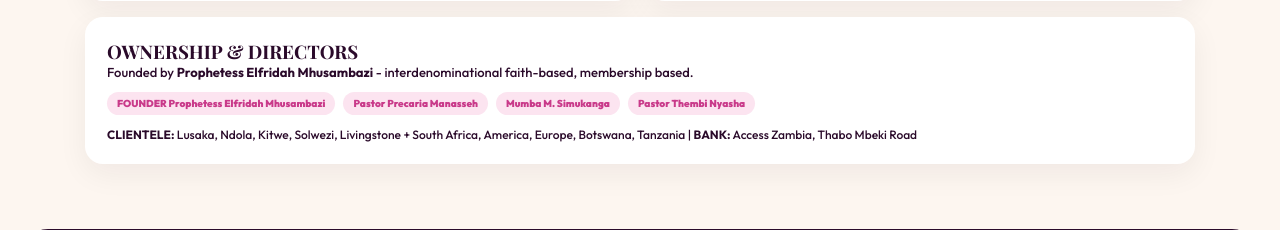
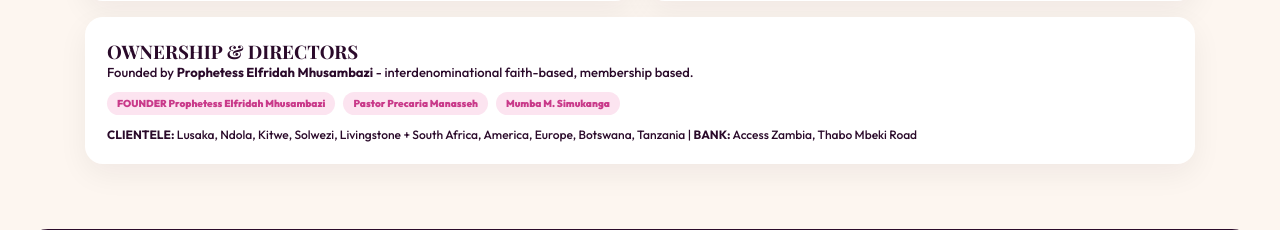
Before and after one commit to kachingaalonzo-svg/woi-website, a Flask app: page / in a window 1280 px wide. Shown: the part 1366-1596 px from the top of the page. Run offline with Flask 3, Linux system fonts and the light colour scheme.

Commit message:
Update index.html

```diff
--- a/templates/index.html
+++ b/templates/index.html
@@ -65,7 +65,7 @@ input,select{width:100%;padding:11px;border-radius:10px;border:1px solid #ddd;ma
 <div class="section"><div class="official" data-aos="fade-up"><b>ORGANISATION PROFILE - OFFICIAL</b><br><br>Women of Influence International is Zambian registered under PACRA Registration Number 51848. Para Church Organization affiliated to Barak Ministries (mother body covering).<br><br>Founded 1997, reaching women, widows and orphans through word of God and empowerment trainings. Over 10,000 women Zambia + 500 in America, Europe, South Africa, Botswana, Tanzania. Goal: 100,000 in next 10 years.</div>
 <div class="grid" style="margin-top:16px"><div class="card" data-aos="fade-right"><h3>VISION</h3><p style="font-size:13.5px;margin-top:8px;line-height:1.6">To influence and empower women, widows and orphans in various aspects of life through skills training; and to help realize and bring out potential in every person according to their developmental need.</p></div><div class="card" data-aos="fade-left"><h3>MISSION</h3><ul style="font-size:13px;margin-top:8px;line-height:1.6"><li>Raise Women to place of Influence in Life, Family, Community, Work, Society</li><li>Ministry of Word through Conferences, Seminars, Books and Tapes</li><li>Network Pastors and Pastors Wives Conference</li><li>Health Facilities, Education for Orphans, HIV/AIDS Counseling, Empowering Widows</li></ul></div></div>
 <div class="grid"><div class="card" data-aos="fade-up"><h3>OBJECTIVES</h3><ul style="font-size:13px"><li>Preach word, train prayer warriors</li><li>Counselling & support HIV/AIDS & oppressed</li><li>Raise orphans education to university</li><li>Raise widows, pastors wives with skills & business</li><li>Help disadvantaged identify callings</li></ul></div><div class="card" data-aos="fade-up"><h3>ACTIVITIES</h3><ul style="font-size:13px"><li>Gospel - darkness to light Col 1:12-14</li><li>Teach prayer - Esther 4:8, Hosea 4:6</li><li>Talent & creativity for business</li><li>Mobilize orphans to school + skills</li><li>Widows empowerment trainings</li><li>Education for less privileged</li><li>Counselling HIV/AIDS</li></ul></div></div>
-<div class="card" data-aos="zoom-in"><h3>OWNERSHIP & DIRECTORS</h3><p style="font-size:13px">Founded by <b>Prophetess Elfridah Mhusambazi</b> - interdenominational faith-based, membership based.</p><div style="display:flex;gap:8px;flex-wrap:wrap;margin-top:12px"><span class="tag">FOUNDER Prophetess Elfridah Mhusambazi</span><span class="tag">Pastor Precaria Manasseh</span><span class="tag">Mumba M. Simukanga</span><span class="tag">Pastor Thembi Nyasha</span></div><p style="margin-top:12px;font-size:12px"><b>CLIENTELE:</b> Lusaka, Ndola, Kitwe, Solwezi, Livingstone + South Africa, America, Europe, Botswana, Tanzania | <b>BANK:</b> Access Zambia, Thabo Mbeki Road</p></div></div>
+<div class="card" data-aos="zoom-in"><h3>OWNERSHIP & DIRECTORS</h3><p style="font-size:13px">Founded by <b>Prophetess Elfridah Mhusambazi</b> - interdenominational faith-based, membership based.</p><div style="display:flex;gap:8px;flex-wrap:wrap;margin-top:12px"><span class="tag">FOUNDER Prophetess Elfridah Mhusambazi</span><span class="tag">Pastor Precaria Manasseh</span><span class="tag">Mumba M. Simukanga</span></div><p style="margin-top:12px;font-size:12px"><b>CLIENTELE:</b> Lusaka, Ndola, Kitwe, Solwezi, Livingstone + South Africa, America, Europe, Botswana, Tanzania | <b>BANK:</b> Access Zambia, Thabo Mbeki Road</p></div></div>
 
 <!-- VIDEOS -->
 <div class="section-dark" id="videos" data-aos="fade-up"><h2 style="text-align:center;font-family:'Cinzel Decorative';font-size:26px">Watch Founder Teachings</h2><p style="text-align:center;opacity:0.7;font-size:13px;margin-top:8px">Live from Prophetess Elfridah Mhusambazi</p><div class="grid" style="margin-top:20px"><div class="card" style="color:var(--wine)"><div class="video-box" onclick="window.open('https://web.facebook.com/share/v/1H8PjJ1zdc/','_blank')"><div class="play">▶</div></div><h3 style="margin-top:10px">Video 1 - Powerful Teaching</h3><a href="https://web.facebook.com/share/v/1H8PjJ1zdc/" target="_blank" class="btn btn-pink" style="margin-top:8px">Watch on Facebook</a></div><div class="card" style="color:var(--wine)"><div class="video-box" onclick="window.open('https://web.facebook.com/share/v/1A2FkeeqWs/','_blank')"><div class="play">▶</div></div><h3 style="margin-top:10px">Video 2 - Prayer & Influence</h3><a href="https://web.facebook.com/share/v/1A2FkeeqWs/" target="_blank" class="btn btn-pink" style="margin-top:8px">Watch on Facebook</a></div></div></div>
```
